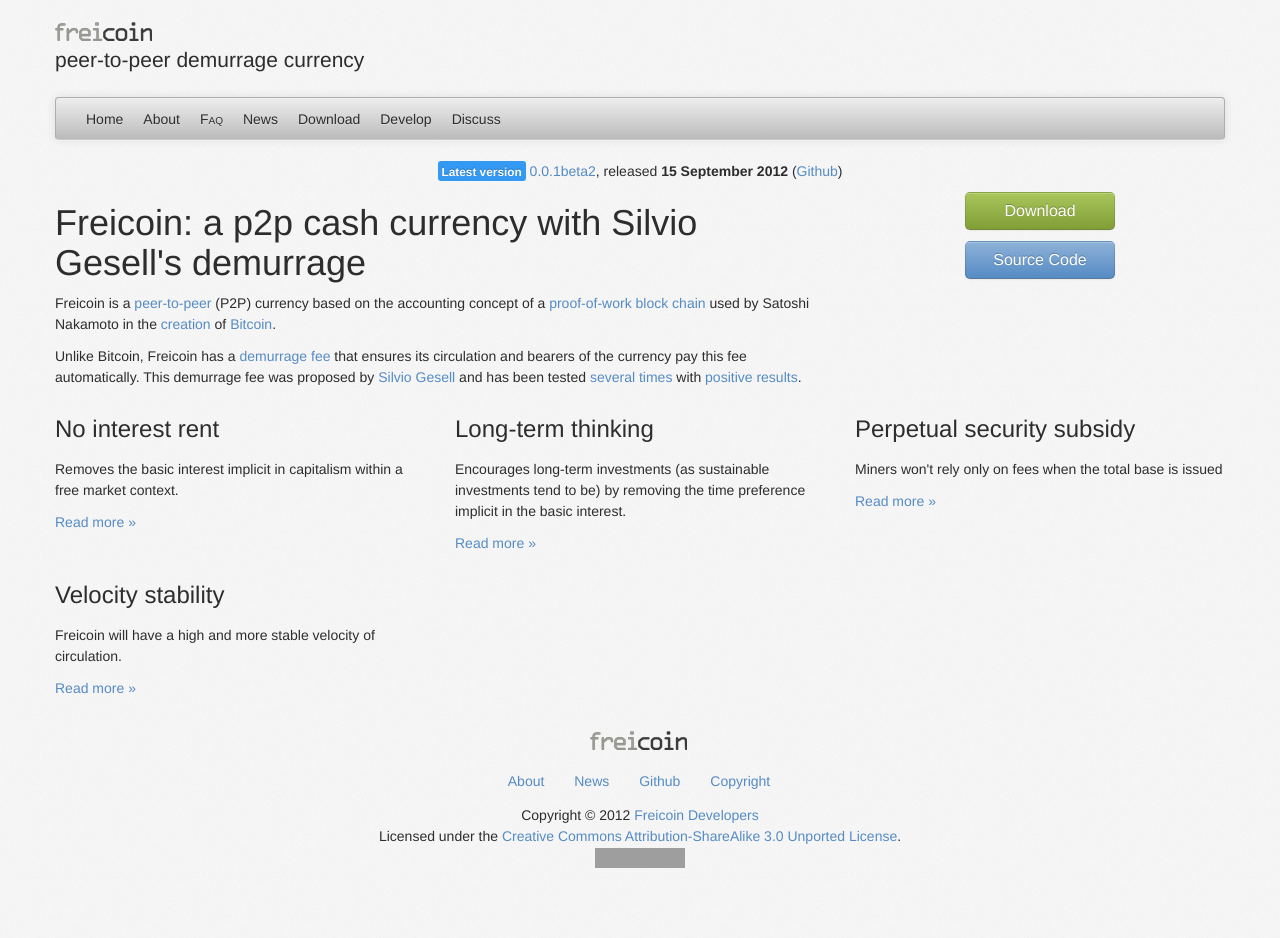
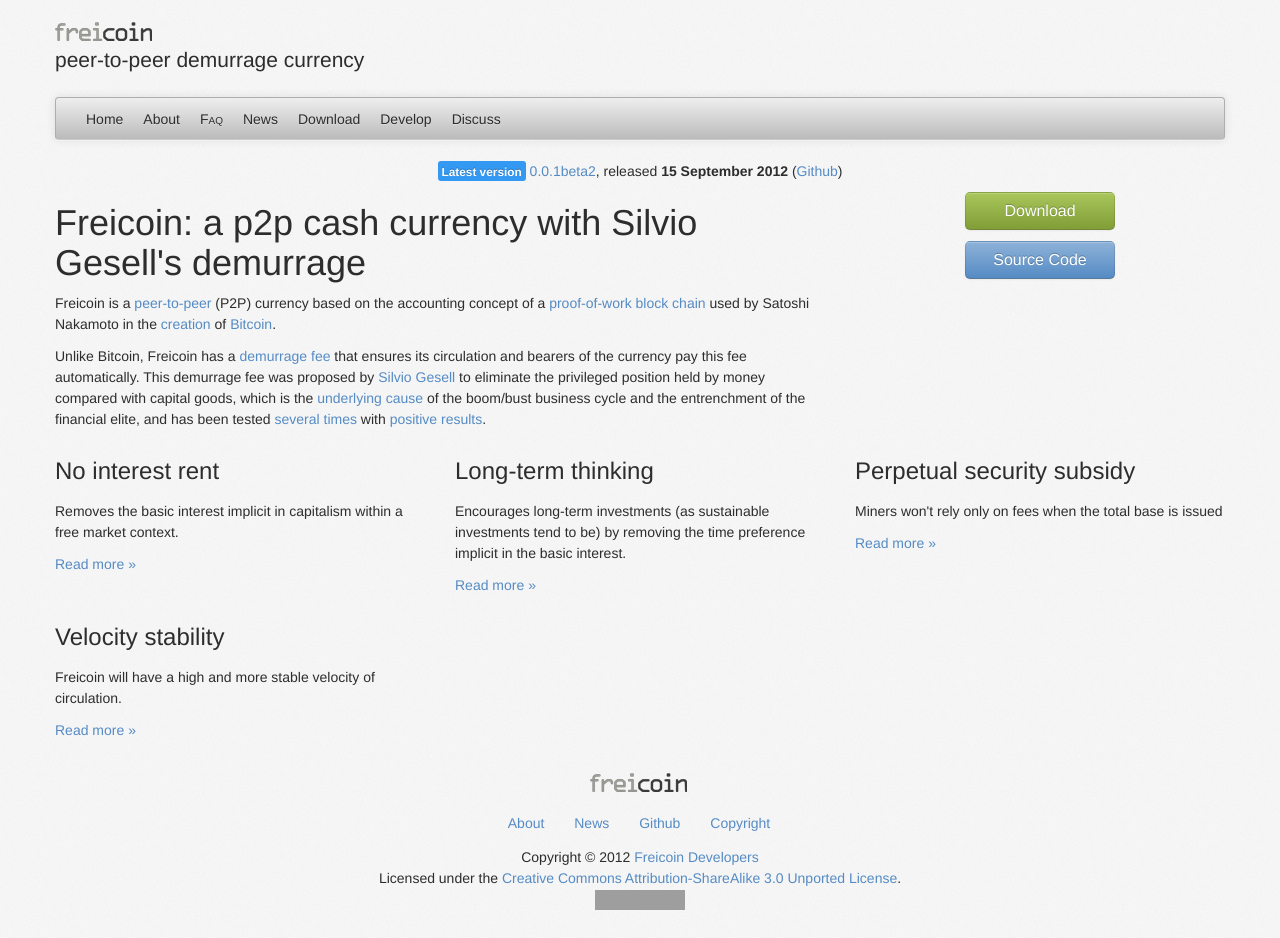
Before and after one commit to freicoin/freico.in, a Jekyll site: the page built from index.html, in a window 1280 px wide. Built offline with Jekyll 4.4.1, drawn with Linux system fonts in a browser that asks for light colours; nearby versions of some CDN libraries; some web fonts are replaced; before the commit the page ends 900 px from its top, so only the background shows below that; grey boxes are pictures that could not be loaded.

Commit message:
Adjust the front page to mention the purpose of demurrage: to eliminate the privileged position held by money vs. capital goods.

```diff
--- a/index.html
+++ b/index.html
@@ -13,7 +13,7 @@
     <h1>Freicoin: a p2p cash currency with Silvio Gesell's demurrage</h1>
     <p>Freicoin is a <a href="http://en.wikipedia.org/wiki/Peer-to-peer">peer-to-peer</a> (P2P) currency based on the accounting concept of a <a href="https://en.bitcoin.it/wiki/Proof_of_work">proof-of-work block chain</a> used by Satoshi Nakamoto in the <a href="http://bitcoin.org/bitcoin.pdf">creation</a> of <a href="http://bitcoin.org/">Bitcoin</a>.</p>
 
-    <p>Unlike Bitcoin, Freicoin has a <a href="http://en.wikipedia.org/wiki/Demurrage_%28currency%29">demurrage fee</a> that ensures its circulation and bearers of the currency pay this fee automatically. This demurrage fee was proposed by <a href="http://en.wikipedia.org/wiki/Silvio_Gesell">Silvio Gesell</a> and has been tested <a href="http://en.wikipedia.org/wiki/Worgl_Experiment#The_W.C3.B6rgl_Experiment">several times</a> with <a href="http://en.wikipedia.org/wiki/Chiemgauer">positive results</a>.</p>
+    <p>Unlike Bitcoin, Freicoin has a <a href="http://en.wikipedia.org/wiki/Demurrage_%28currency%29">demurrage fee</a> that ensures its circulation and bearers of the currency pay this fee automatically. This demurrage fee was proposed by <a href="http://en.wikipedia.org/wiki/Silvio_Gesell">Silvio Gesell</a> to eliminate the privileged position held by money compared with capital goods, which is the <a href="http://archive.org/details/TheNaturalEconomicOrder">underlying cause</a> of the boom/bust business cycle and the entrenchment of the financial elite, and has been tested <a href="http://en.wikipedia.org/wiki/Chiemgauer">several times</a> with <a href="http://en.wikipedia.org/wiki/Worgl_Experiment#The_W.C3.B6rgl_Experiment">positive results</a>.</p>
   </div>
 
   <div class="span4" style="text-align:center;">
```
